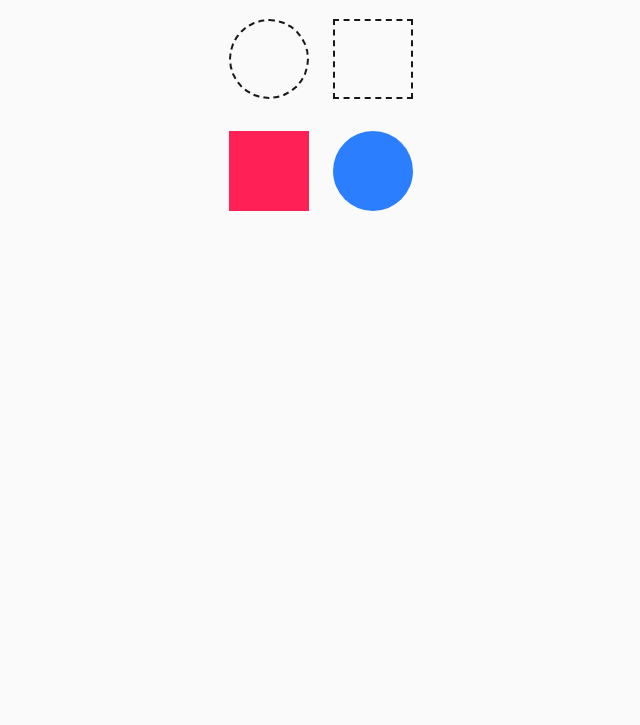
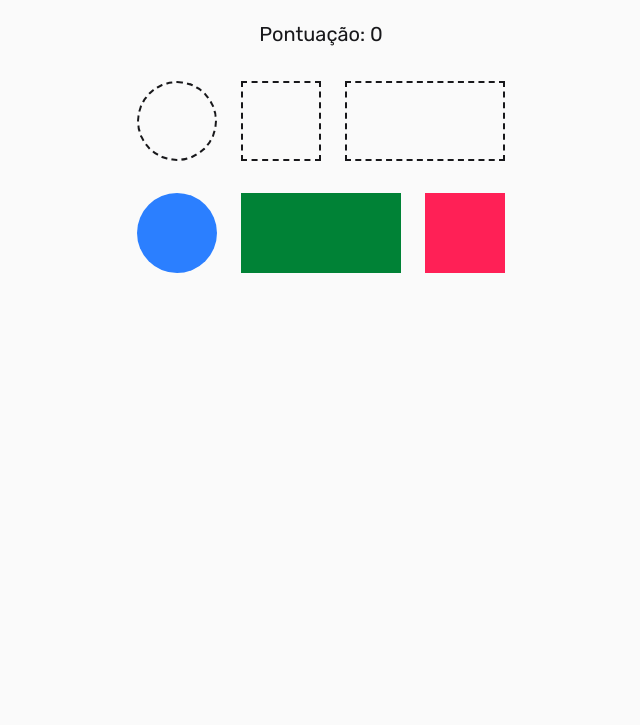
Before and after one commit to ClodoaldoDantas/shape-match, a website built with Vite: page index.html in a window 1280 px wide. Shown: the part 75-800 px from the top of the page, without its empty margins (319-959 px from the left). Built offline with nearby package versions, Linux system fonts and the light colour scheme.

Commit message:
feat: Implement drag and drop game logic
This commit introduces the core game logic for the shape matching game. It includes:

- A `Game` class to manage the game state, score, and event handling.
- Drag and drop functionality for shapes.
- Dynamic board rendering based on available shapes.
- Score tracking and win condition.
- A shuffle utility function to randomize dropzone order.
- Updated styles to reflect the new game elements.
- Refactored main.js to initialize and start the game.

```diff
--- a/index.html
+++ b/index.html
@@ -21,24 +21,12 @@
     <title>Shape Match</title>
   </head>
   <body>
-    <div id="app">
-      <header class="header">
-        <i class="ph ph-shapes"></i>
-        <h1>Shape Match</h1>
-      </header>
+    <header class="header">
+      <i class="ph ph-shapes"></i>
+      <h1>Shape Match</h1>
+    </header>
 
-      <main class="container">
-        <div class="row">
-          <div data-shape="circle" class="dropzone"></div>
-          <div data-shape="square" class="dropzone"></div>
-        </div>
-
-        <div class="row">
-          <div id="square" draggable="true" class="shape"></div>
-          <div id="circle" draggable="true" class="shape"></div>
-        </div>
-      </main>
-    </div>
+    <div id="app" class="container"></div>
 
     <script type="module" src="/src/main.js"></script>
   </body>
--- /dev/null
+++ b/src/game.js
@@ -0,0 +1,87 @@
+import { shuffle } from "./utils/shuffle";
+
+export class Game {
+  constructor(shapes) {
+    this.shapes = shapes;
+    this.score = 0;
+
+    this.handleDragStart = this.handleDragStart.bind(this);
+    this.handleDrop = this.handleDrop.bind(this);
+  }
+
+  updateBoard(dropzone, shapeId) {
+    document.getElementById(shapeId).classList.add("hidden");
+    dropzone.classList.add("dropped");
+    dropzone.style.backgroundColor = `var(--shape-${shapeId})`;
+  }
+
+  updateScore() {
+    this.score++;
+
+    const scoreElement = document.getElementById("score");
+    scoreElement.textContent = `Pontuação: ${this.score}`;
+
+    if (this.score === this.shapes.length) {
+      scoreElement.textContent = "🎉 Parabéns! Você venceu!";
+    }
+  }
+
+  handleDragStart(event) {
+    event.dataTransfer.setData("text/plain", event.target.id);
+  }
+
+  handleDrop(event) {
+    event.preventDefault();
+
+    const dropzone = event.target;
+    const shapeId = event.dataTransfer.getData("text/plain");
+    const expectedShape = dropzone.dataset.shape;
+
+    if (shapeId === expectedShape) {
+      this.updateScore();
+      this.updateBoard(dropzone, shapeId);
+    }
+  }
+
+  start() {
+    const shapes = document.querySelectorAll(".shape");
+    const dropzones = document.querySelectorAll(".dropzone");
+
+    shapes.forEach((shape) => {
+      shape.addEventListener("dragstart", this.handleDragStart);
+    });
+
+    dropzones.forEach((dropzone) => {
+      dropzone.addEventListener("dragover", (event) => event.preventDefault());
+      dropzone.addEventListener("drop", this.handleDrop);
+    });
+  }
+
+  render(elementId) {
+    const app = document.querySelector(elementId);
+
+    const dropzones = shuffle([...this.shapes])
+      .map((shape) => `<div class="dropzone" data-shape="${shape}"></div>`)
+      .join("");
+
+    const draggableShapes = this.shapes
+      .map((shape) => {
+        return `<div id="${shape}" draggable="true" class="shape"></div>`;
+      })
+      .join("");
+
+    app.innerHTML = `
+      <p id="score" class="score-text">
+        Pontuação: ${this.score}
+      </p>
+
+      <div class="row">
+        ${dropzones}
+      </div>
+
+      <div class="row">
+        ${draggableShapes}
+      </div>
+    `;
+  }
+}
--- a/src/main.js
+++ b/src/main.js
@@ -1,30 +1,7 @@
+import { Game } from "./game";
 import "./style.css";
 
-const shapes = document.querySelectorAll(".shape");
-const dropzones = document.querySelectorAll(".dropzone");
+const game = new Game(["circle", "rectangle", "square"]);
 
-shapes.forEach((shape) => {
-  shape.addEventListener("dragstart", (event) => {
-    event.dataTransfer.setData("text/plain", shape.id);
-  });
-});
-
-dropzones.forEach((dropzone) => {
-  dropzone.addEventListener("dragover", (event) => {
-    event.preventDefault();
-  });
-
-  dropzone.addEventListener("drop", (event) => {
-    event.preventDefault();
-
-    const shapeId = event.dataTransfer.getData("text/plain");
-    const expectedShape = dropzone.dataset.shape;
-
-    if (shapeId === expectedShape) {
-      document.getElementById(shapeId).classList.add("hidden");
-
-      dropzone.classList.add("dropped");
-      dropzone.style.backgroundColor = `var(--shape-${expectedShape})`;
-    }
-  });
-});
+game.render("#app");
+game.start();
--- a/src/style.css
+++ b/src/style.css
@@ -17,7 +17,7 @@
 
   --shape-square: #ff2056;
   --shape-circle: #2b7fff;
-  --shape-triangle: #00a63e;
+  --shape-rectangle: #008236;
 }
 
 body {
@@ -27,6 +27,7 @@ body {
   line-height: 1.5;
 }
 
+/* Header */
 .header {
   display: flex;
   align-items: center;
@@ -45,6 +46,7 @@ body {
   color: var(--zinc-900);
 }
 
+/* Grid */
 .container {
   max-width: 600px;
   margin: 0 auto;
@@ -60,6 +62,12 @@ body {
   align-items: center;
   justify-content: center;
   gap: 1.5rem;
+}
+
+/* Score */
+.score-text {
+  font-size: 1.25rem;
+  text-align: center;
 }
 
 /* Shapes */
@@ -82,6 +90,11 @@ body {
   border-radius: 50%;
 }
 
+#rectangle {
+  background: var(--shape-rectangle);
+  width: 10rem;
+}
+
 /* Dropzone */
 .dropzone {
   height: 5rem;
@@ -94,6 +107,10 @@ body {
   border-radius: 50%;
 }
 
+.dropzone[data-shape="rectangle"] {
+  width: 10rem;
+}
+
 .dropzone.dropped {
   border: 0;
 }
--- /dev/null
+++ b/src/utils/shuffle.js
@@ -0,0 +1,8 @@
+export function shuffle(array) {
+  for (let i = array.length - 1; i > 0; i--) {
+    const j = Math.floor(Math.random() * (i + 1));
+    [array[i], array[j]] = [array[j], array[i]];
+  }
+
+  return array;
+}
```
